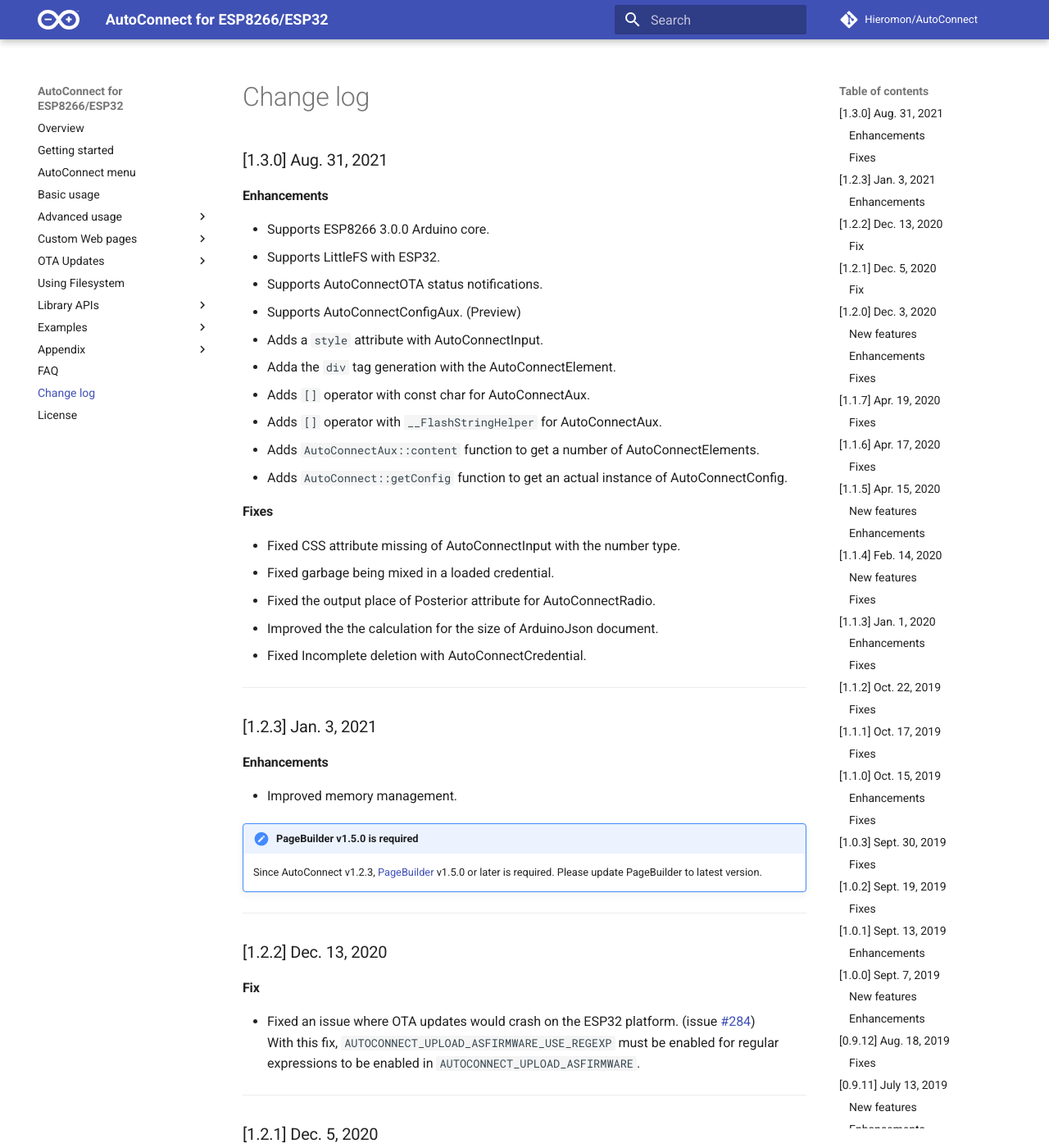
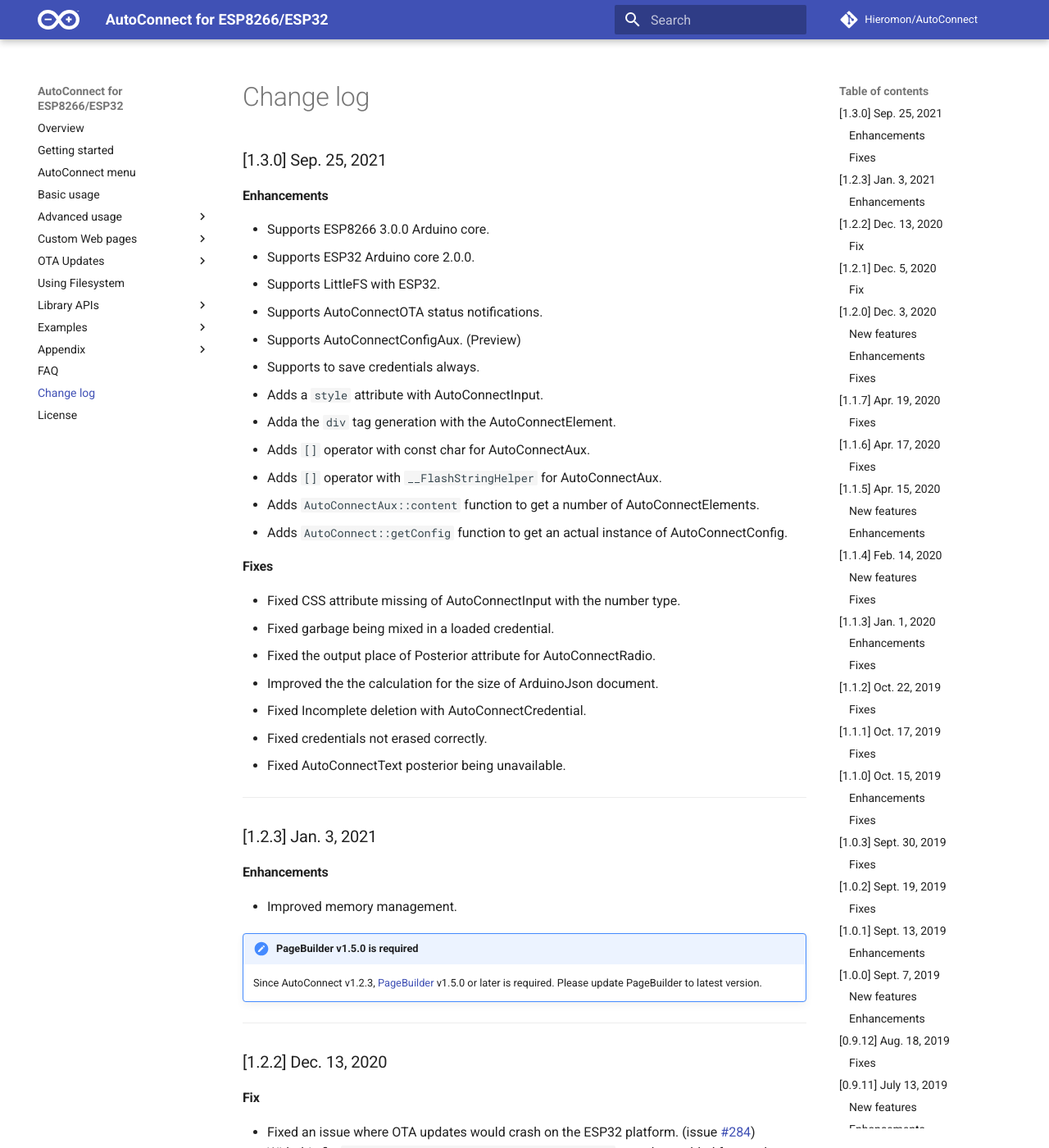
Before and after one commit to Hieromon/AutoConnect, an MkDocs documentation site: the page built from mkdocs/changelog.md, in a window 1280 px wide and 1400 px high. Shown: the whole window at 82% size. Built offline with MkDocs 1.6.1 and Material for MkDocs 9.7.7, drawn with Linux system fonts in a browser that asks for light colours; nearby versions of some CDN libraries; comment, search, counter and statistics services are not loaded.

Commit message:
Update change history

```diff
--- a/mkdocs/changelog.md
+++ b/mkdocs/changelog.md
@@ -1,11 +1,13 @@
-### [1.3.0] Aug. 31, 2021
+### [1.3.0] Sep. 25, 2021
 
 #### Enhancements
 
 - Supports ESP8266 3.0.0 Arduino core.
+- Supports ESP32 Arduino core 2.0.0.
 - Supports LittleFS with ESP32.
 - Supports AutoConnectOTA status notifications.
 - Supports AutoConnectConfigAux. (Preview)
+- Supports to save credentials always.
 - Adds a `style` attribute with AutoConnectInput.
 - Adda the `div` tag generation with the AutoConnectElement.
 - Adds `[]` operator with const char for AutoConnectAux.
@@ -20,6 +22,8 @@
 - Fixed the output place of Posterior attribute for AutoConnectRadio.
 - Improved the the calculation for the size of ArduinoJson document.
 - Fixed Incomplete deletion with AutoConnectCredential.
+- Fixed credentials not erased correctly.
+- Fixed AutoConnectText posterior being unavailable.
 
 ---
 ### [1.2.3] Jan. 3, 2021
```
Also changed, not shown: README.md (+6 -2 lines).
